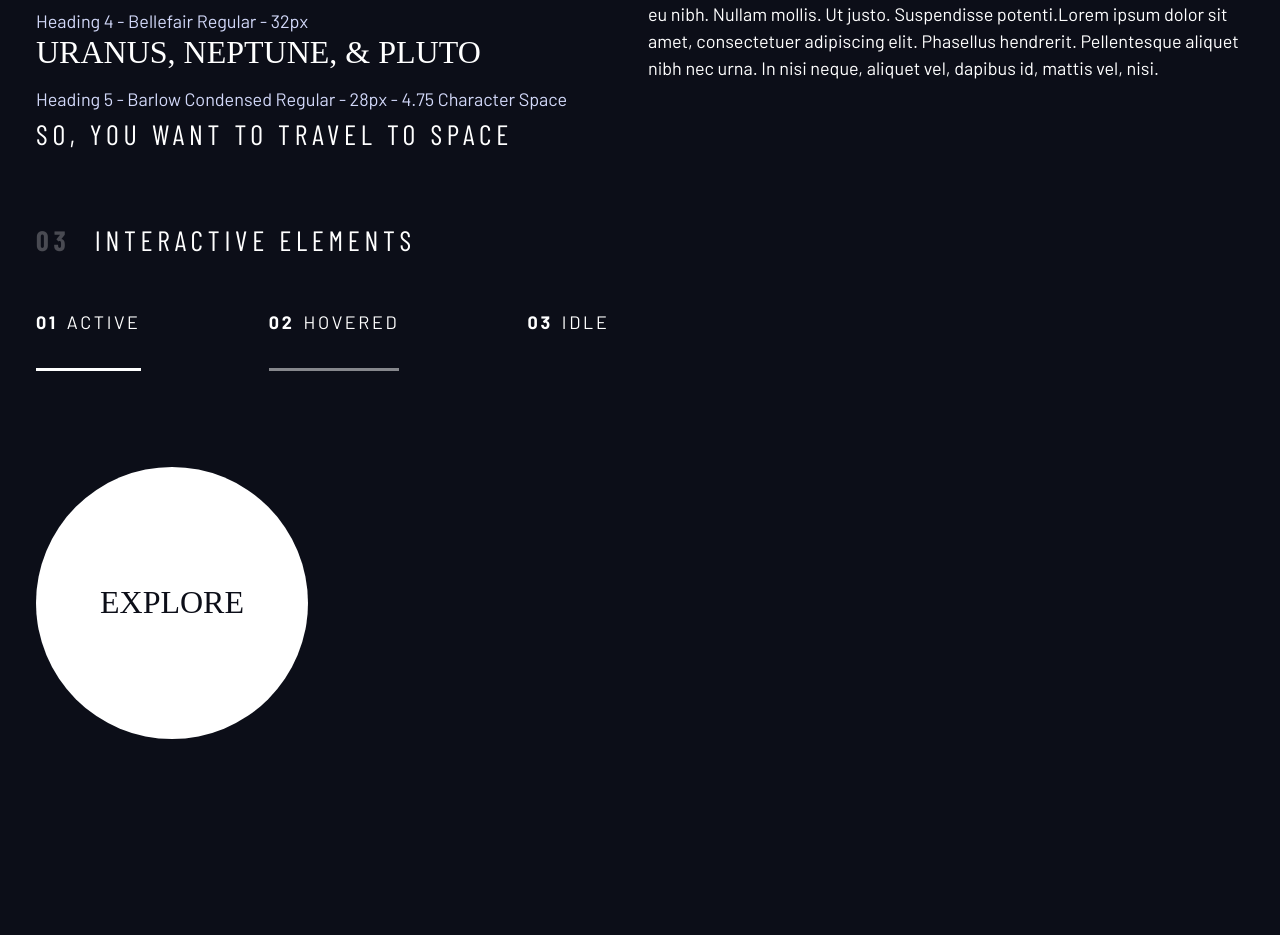
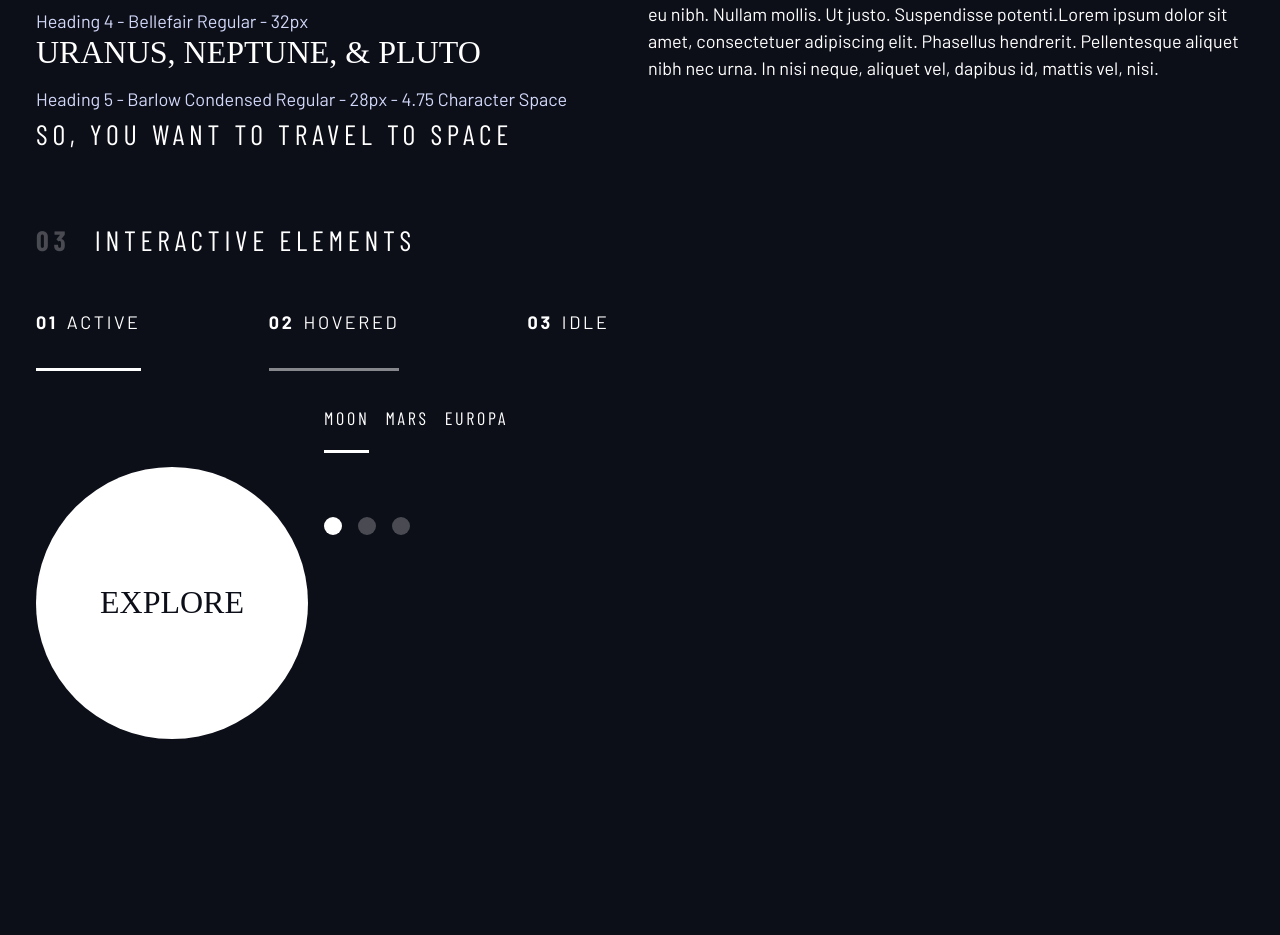
Before and after one commit to DavidarCZ/space-tourism-website, a plain HTML site: page design-system.html in a window 1280 px wide. Shown: the part 902-1837 px from the top of the page. Before the commit the page ends 1689 px from the top, so only its background shows below. Drawn offline with nearby package versions, Linux system fonts and the light colour scheme; a web font is replaced by a local one.

Commit message:
Add hover, idle, active tabs and dot indicators

```diff
--- a/design-system.html
+++ b/design-system.html
@@ -103,15 +103,19 @@
 
                 <div class="flex">
                     <div style="margin-top: 5rem">
-                        <!-- explore button -->
                         <a href="#" class="large-button bg-white text-dark uppercase fs-600 ff-serif">Explore</a>
                     </div>
-
-                    <div style="margin-bottom: 50vh">
-                        <!-- Tabs -->
-
-
-                        <!-- Dots -->
+                    <div class="flow" style="margin-bottom: 50vh; --flow-space: 4rem">
+                        <div class="underline-indicators tab-list flex">
+                            <button aria-selected="true" class="uppercase text-white letter-spacing-2 bg-dark ff-sans-cond">Moon</button>
+                            <button aria-selected="false" class="uppercase text-white letter-spacing-2 bg-dark ff-sans-cond">Mars</button>
+                            <button aria-selected="false" class="uppercase text-white letter-spacing-2 bg-dark ff-sans-cond">Europa</button>
+                        </div>
+                        <div class="dot-indicators flex">
+                            <button aria-selected="true"><span class="sr-only">Slide title</span></button>
+                            <button aria-selected="false"><span class="sr-only">Slide title</span></button>
+                            <button aria-selected="false"><span class="sr-only">Slide title</span></button>
+                        </div>
 
 
                         <!-- Numbers -->
--- a/index.css
+++ b/index.css
@@ -243,6 +243,8 @@ select {
 }
 
 .underline-indicators > *{
+    cursor: pointer;
+    border: none;
     border-bottom: .2rem solid hsl(var(--clr-white)/0);
     padding: var(--underline-gap, 1em) 0;
 }
@@ -250,9 +252,33 @@ select {
 .underline-indicators > *:hover,
 .underline-indicators > *:focus,
 .underline-indicators > .hover {
-    border-bottom: .2rem solid hsl(var(--clr-white)/.5);
+    border-color: hsl(var(--clr-white)/.5);
 }
 
-.underline-indicators > .active {
-    border-bottom: .2rem solid hsl(var(--clr-white)/ 1);
+.underline-indicators > .active,
+.underline-indicators > *:active,
+.underline-indicators > [aria-selected="true"] {
+    border-color: hsl(var(--clr-white)/ 1);
 }
+
+.tab-list > * {
+    --gap: 2rem;
+}
+
+.dot-indicators > * {
+    cursor: pointer;
+    border: none;
+    border-radius: 50%;
+    aspect-ratio: 1;
+    padding: .5em;
+    background-color: hsl(var(--clr-white)/.25);
+}
+
+.dot-indicators > *:hover,
+.dot-indicators > *:focus {
+    background-color: hsl(var(--clr-white)/.5);
+}
+
+.dot-indicators > [aria-selected="true"] {
+    background-color: hsl(var(--clr-white)/ 1);
+}
```
